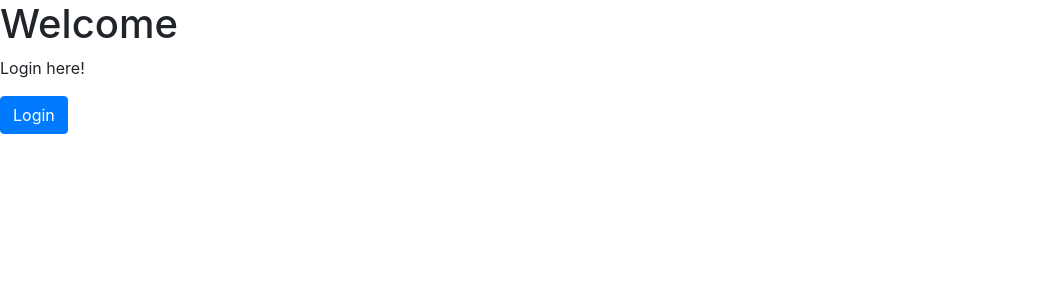
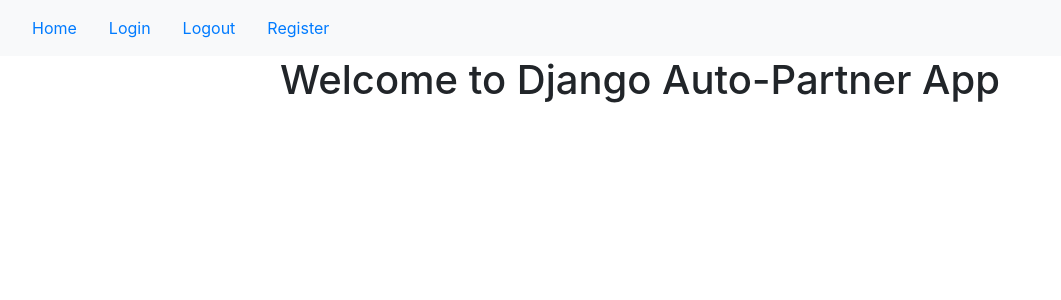
Before and after one commit to szabolcsveer/roadrecord, a Django app: page / in a window 1280 px wide. Shown: the top 300 px of the page, without its empty margins (0-1061 px from the left). Run offline with Django 3.2, Linux system fonts and the light colour scheme; some libraries are stand-ins or nearby versions.

Commit message:
feat(login&registration) login and registration working, needs more work to handling error and edge cases

```diff
--- a/auto_partner/urls.py
+++ b/auto_partner/urls.py
@@ -3,5 +3,8 @@
 
 app_name = 'auto_partner'
 urlpatterns = [
-    path('', views.login, name='login'),
+    path('register/', views.register, name='register'),
+    path('login/', views.login_request, name='login'),
+    path('logout/', views.logout_request, name='logout'),
+    path('', views.base, name='base'),
 ]
--- a/auto_partner/views.py
+++ b/auto_partner/views.py
@@ -1,4 +1,46 @@
-from django.shortcuts import render
+from django.shortcuts import render, redirect
+from django.contrib.auth.forms import UserCreationForm, AuthenticationForm
+from django.contrib.auth import login, logout, authenticate
+from django.contrib import messages
 
-def login(request):
-    return render(request, 'auto_partner/login.html')
+def base(request):
+    return render(request, 'base.html')
+
+def login_request(request):
+    if request.method == 'POST':
+        form = AuthenticationForm(request, data=request.POST)
+        if form.is_valid():
+            username = form.cleaned_data.get('username')
+            password = form.cleaned_data.get('password')
+            user = authenticate(username=username,password=password)
+            if user is not None:
+                login(request, user)
+                messages.info(request, f"You are now logged in as {username}")
+                return redirect('auto_partner:base')
+            else:
+                messages.error(request, 'Invalid username or password')
+        else:
+            messages.error(request, 'Invalid username or password')
+    form = AuthenticationForm()
+    return render(request, 'auto_partner/login.html', {'form': form})
+
+def logout_request(request):
+    logout(request)
+    messages.info(request, 'Logged out successfully!')
+    return redirect('auto_partner:base')
+
+def register(request):
+    if request.method == 'POST':
+        form = UserCreationForm(request.POST)
+        if form.is_valid():
+            user = form.save()
+            login(request, user)
+            messages.success(request, "You have successfully registered!")
+            return redirect('auto_partner:base')
+        else:
+            for msg in form.error_messages:
+                print(form.error_messages[msg])
+    form = UserCreationForm
+    return render(request,
+                'auto_partner/register.html',
+                context={"form": form})
--- a/roadrecord/settings.py
+++ b/roadrecord/settings.py
@@ -38,6 +38,7 @@
     'django.contrib.sessions',
     'django.contrib.messages',
     'django.contrib.staticfiles',
+    'crispy_forms',
 ]
 
 MIDDLEWARE = [
@@ -123,3 +124,5 @@
 # https://docs.djangoproject.com/en/2.2/howto/static-files/
 
 STATIC_URL = '/static/'
+
+CRISPY_TEMPLATE_PACK = 'bootstrap4'
--- a/templates/auto_partner/login.html
+++ b/templates/auto_partner/login.html
@@ -1,15 +1,23 @@
 {% extends 'base.html' %}
 
-{% block body %}
-<h1>Welcome</h1>
+{% load crispy_forms_tags %}
 
-<p>
-  Login here!
-</p>
+<div class="d-flex justify-content-center">
+  {% block content %}
+  <h1 class="text-center">Welcome</h1>
+  <p class="text-center">
+    Login here!
+  </p>
+  <div class="container">
+    <form method="POST">
+      <div class="form-group">
+        {% csrf_token %}
+        {{ form|crispy}}
+        <button class="btn btn-primary" type="submit">Login</button>
+      </div>
+    </form>
 
-<form method="POST">
-  {% csrf_token %}
-  {{ form.as_p}}
-  <button class="btn btn-primary" type="button">Login</button>
-</form>
-{% endblock  %}
+    <p>If you are not registered, please register by clicking <a href="/register">here</a></p>
+  </div>
+  {% endblock  %}
+</div>
--- a/templates/base.html
+++ b/templates/base.html
@@ -10,9 +10,30 @@
 </head>
 
 <body>
-    {% block body %}
-    <h1>Base</h1>
-    {% endblock  %}
+
+  <nav class="navbar navbar-expand-lg navbar-light bg-light">
+    <ul class="nav nav-pills">
+      <li class="nav-item">
+        <a class="nav-link" href="/">Home</a>
+      </li>
+      <li class="nav-item">
+        <a class="nav-link" href="/login">Login</a>
+      </li>
+      <li class="nav-item">
+        <a class="nav-link" href="/logout">Logout</a>
+      </li>
+      <li class="nav-item ">
+        <a class="nav-link" href="/register">Register</a>
+      </li>
+    </ul>
+  </nav>
+
+    {% block content %}
+    <div class="container">
+      <h1 class="text-center">Welcome to Django Auto-Partner App</h1>
+      {% endblock %}
+    </div>
+
 
     <script src="https://code.jquery.com/jquery-3.4.1.slim.min.js"
     integrity="sha384-J6qa4849blE2+poT4WnyKhv5vZF5SrPo0iEjwBvKU7imGFAV0wwj1yYfoRSJoZ+n"
```
Also changed, not shown: templates/auto_partner/register.html (added, +19 -0 lines). Lines whose indentation alone changed are shown as unchanged.
